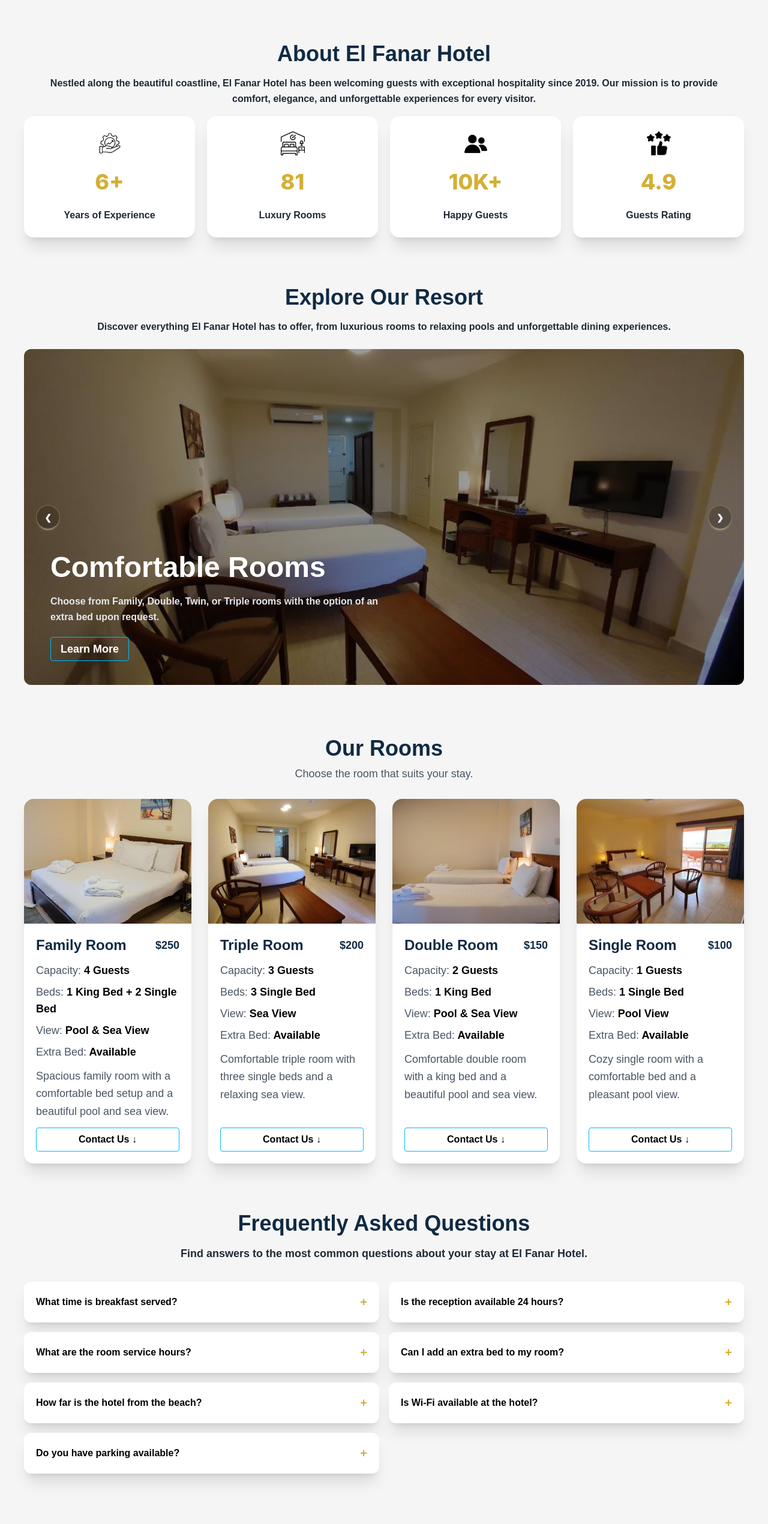
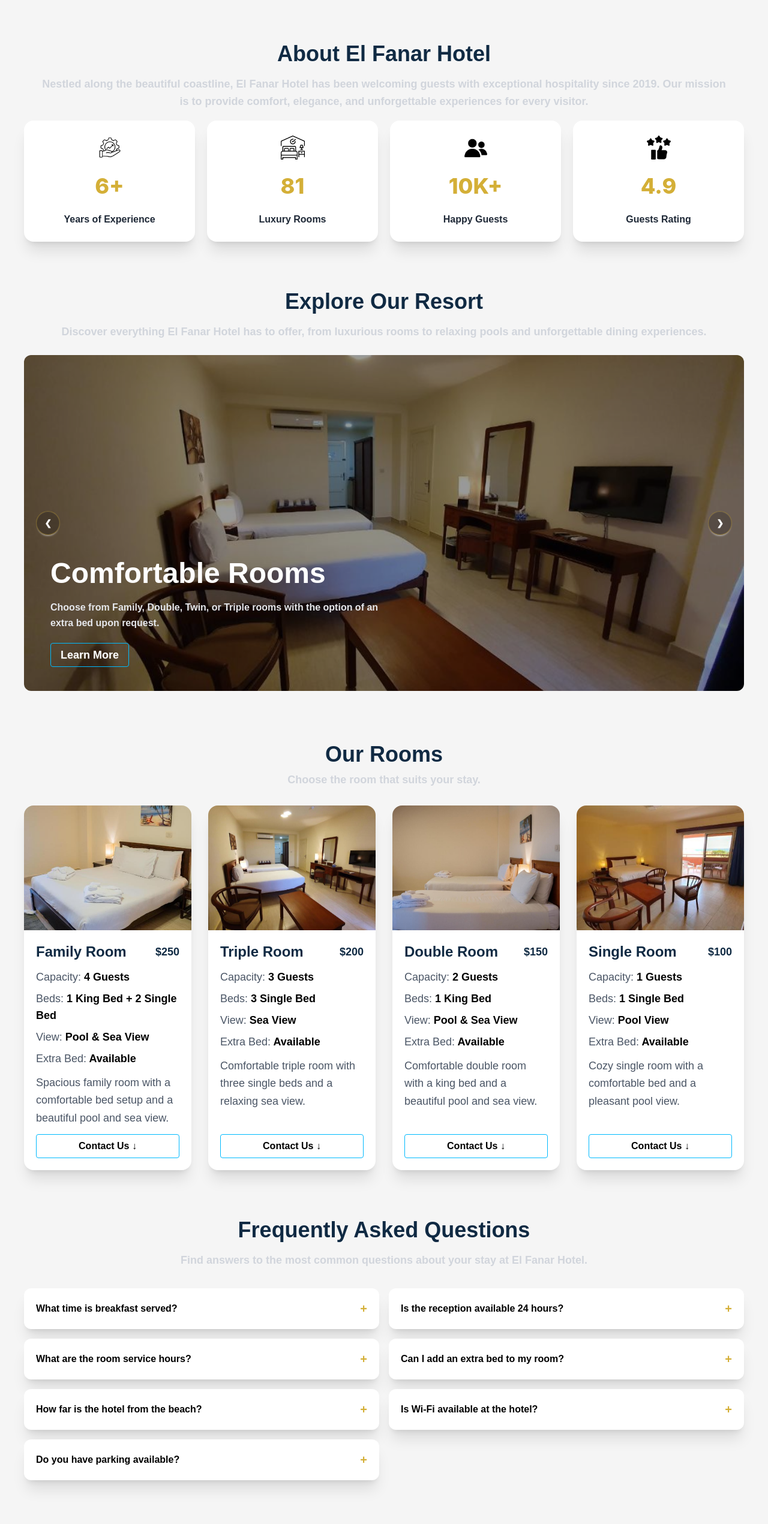
Before and after one commit to Eslam-Mohamed-1892/El-Fanar-Hotel, a React (Vite) app: page / in a window 1280 px wide. Shown: the part 802-3343 px from the top of the page at 60% size. Built offline with nearby package versions, Linux system fonts and the light colour scheme; a web font is replaced by a local one.

Commit message:
fix discribtion text size

```diff
--- a/src/components/user/About.jsx
+++ b/src/components/user/About.jsx
@@ -124,10 +124,11 @@ export default function About({ language, theme }) {
                         ${paragraphColor}
                         font-semibold
                         leading-relaxed
+                        text-base md:text-lg
                         my-4
-                        ${isArabic
-                            ? 'aref-font text-lg md:text-lg lg:text-xl'
-                            : 'inter-font text-base'
+                            ${isArabic
+                            ? 'aref-font text-lg lg:text-xl text-[#1F2937]'
+                            : 'inter-font text-base text-gray-300'
                         }
                     `}
                 >
--- a/src/components/user/Contact.jsx
+++ b/src/components/user/Contact.jsx
@@ -366,11 +366,14 @@ export default function Contact({ language, theme }) {
                 <p
                     className={`
                         font-semibold
+                        leading-relaxed
                         text-base md:text-lg
-                        leading-relaxed
                         mb-6
                         my-4
-                        ${isDark ? "text-gray-300" : "text-[#1F2937]"}
+                            ${isArabic
+                            ? 'aref-font text-lg lg:text-xl text-[#1F2937]'
+                            : 'inter-font text-base text-gray-300'
+                        }
                     `}
                 >
                     {isArabic ? (
--- a/src/components/user/Explore.jsx
+++ b/src/components/user/Explore.jsx
@@ -176,11 +176,12 @@ export default function Explore({ language, theme }) {
                             ${paragraphColor}
                             font-semibold
                             leading-relaxed
+                            text-base md:text-lg
                             mb-6 my-4
                             ${isArabic
-                                ? 'aref-font text-lg md:text-lg lg:text-xl'
-                                : 'inter-font text-base'
-                            }
+                            ? 'aref-font text-lg lg:text-xl text-[#1F2937]'
+                            : 'inter-font text-base text-gray-300'
+                        }
                         `}
                     >
                         {isArabic
--- a/src/components/user/FAQ.jsx
+++ b/src/components/user/FAQ.jsx
@@ -157,11 +157,14 @@ export default function FAQ({ language, theme }) {
                 <p
                     className={`
                         font-semibold
+                        leading-relaxed
                         text-base md:text-lg
-                        leading-relaxed
                         mb-6
                         my-4
-                        ${isDark ? "text-gray-300" : "text-[#1F2937]"}
+                            ${isArabic
+                            ? 'aref-font text-lg lg:text-xl text-[#1F2937]'
+                            : 'inter-font text-base text-gray-300'
+                        }
                     `}
                 >
                     {isArabic
--- a/src/components/user/Rooms.jsx
+++ b/src/components/user/Rooms.jsx
@@ -39,8 +39,13 @@ export default function Rooms({ language, theme }) {
                 <p
                     className={`
                         mt-2
+                        font-semibold
+                        leading-relaxed
                         text-base md:text-lg
-                        ${isDark ? "text-gray-300" : "text-gray-600"}
+                            ${isArabic
+                            ? 'aref-font text-lg lg:text-xl text-[#1F2937]'
+                            : 'inter-font text-base text-gray-300'
+                        }
                     `}
                 >
                     {
```
